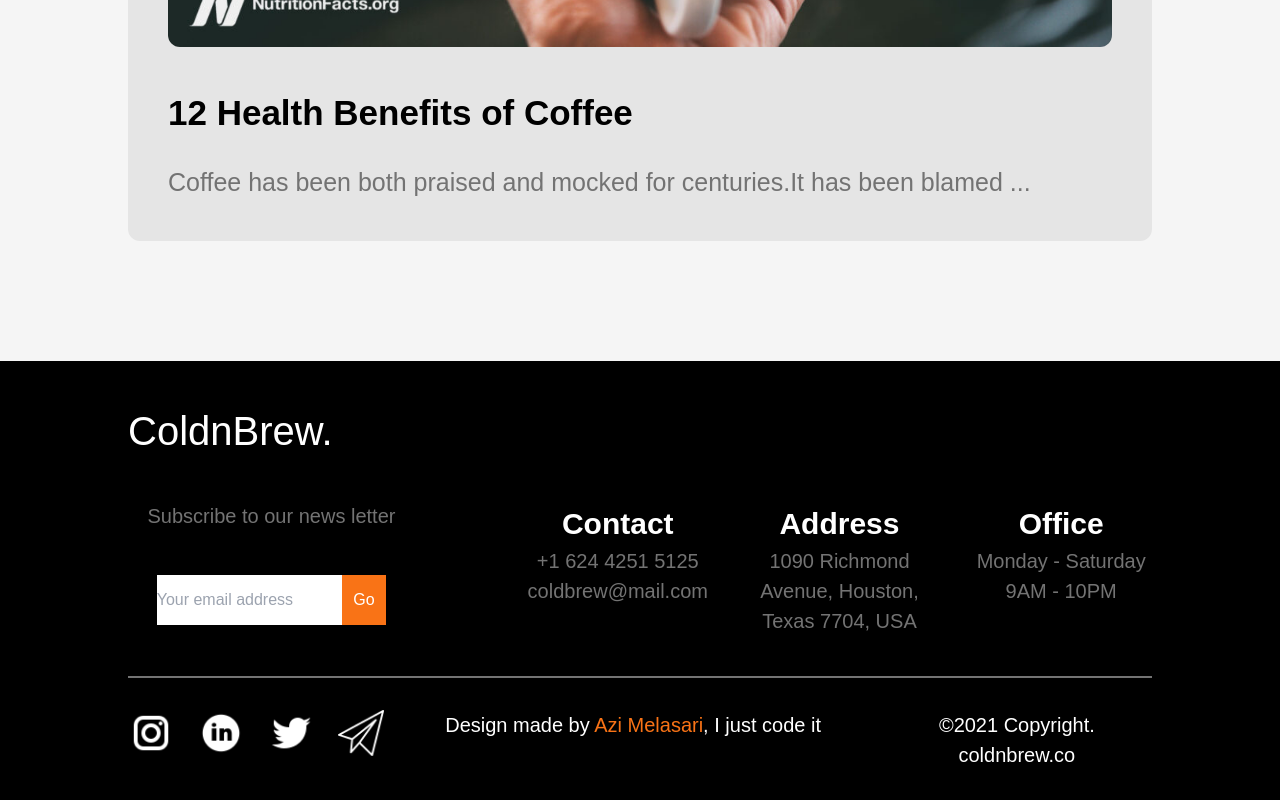
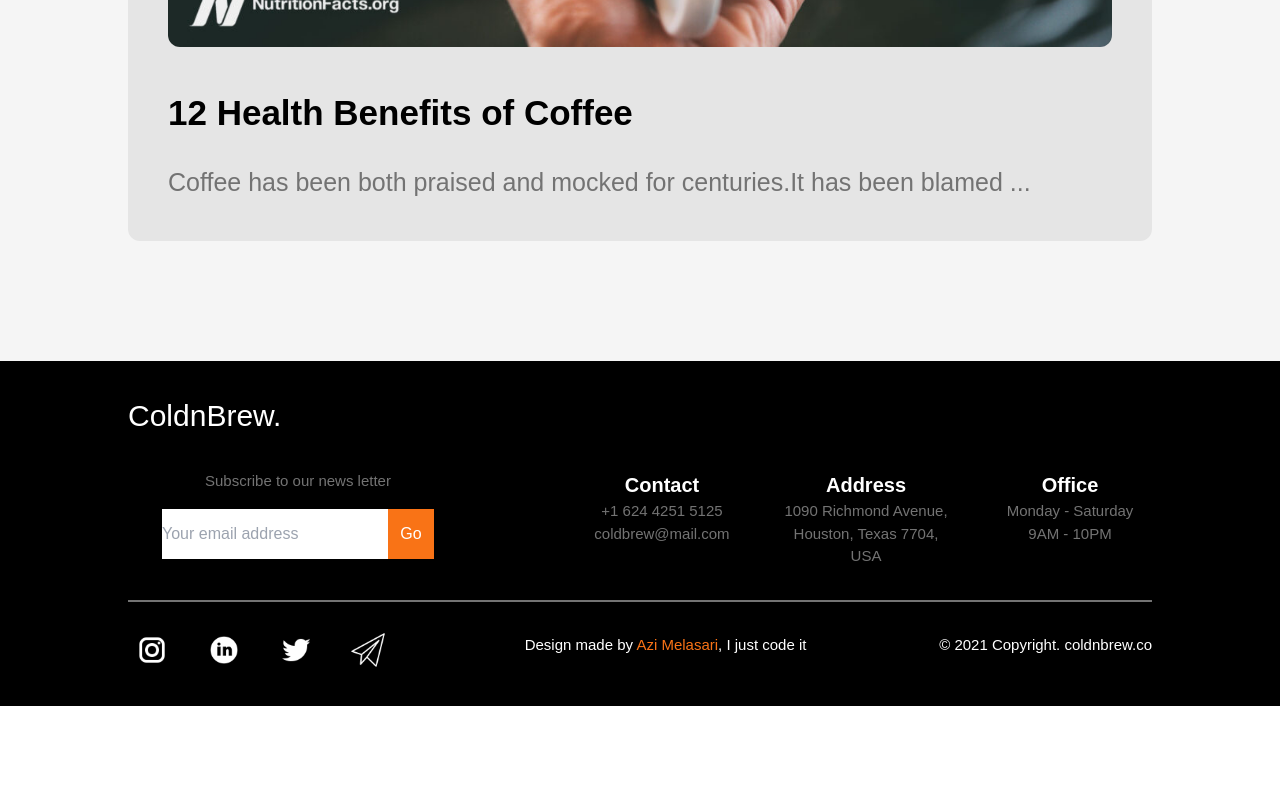
Before and after one commit to GeorgianIT/coffee-shop, a React (Create React App) app: page / in a window 1280 px wide. Shown: the part 6965-7765 px from the top of the page. After the commit the page ends 7671 px from the top, so only its background shows below. Built offline with nearby package versions, Linux system fonts and the light colour scheme.

Commit message:
change footer text size

```diff
--- a/src/components/Footer.js
+++ b/src/components/Footer.js
@@ -6,10 +6,10 @@ const Footer = () => {
 
   return (
     <footer id='contact' className='bg-black text-white flex flex-col'>
-          <h1 className='w-[80%] m-auto text-[40px] text-start mt-10'>ColdnBrew.</h1>
-          <div className='mt-10 flex justify-between lg:w-[80%] m-auto lg:gap-28 mb-10'>
-              <div className='w-[40%] hidden lg:flex flex-col gap-8 '>
-                  <h2 className='text-[20px] text-neutral-500'>Subscribe to our news letter</h2>
+          <h1 className='w-[80%] m-auto text-[30px] text-start mt-8'>ColdnBrew.</h1>
+          <div className='mt-8 flex lg:w-[80%] m-auto lg:gap-28 mb-8'>
+              <div className='w-[40%] hidden lg:flex flex-col gap-2'>
+                  <h2 className='text-[15px] text-neutral-500'>Subscribe to our news letter</h2>
                   <div className='flex justify-between w-[80%] m-auto'>
                         <input type='text' placeholder='Your email address' className='w-[90%] h-[50px]'></input>
                         <button className='bg-orange-500 hover:scale-[105%] transform transition duration-300 w-[50px] h-[50px]'>Go</button>
@@ -17,31 +17,31 @@ const Footer = () => {
               </div>
             <div className='flex gap-10 lg:md:sm:flex-row flex-col'>
               <div className='lg:md:sm:w-[33%]'>
-                  <h1 className='font-bold text-[30px]'>Contact</h1>
-                  <h2 className='text-[15px] lg:text-[20px] text-neutral-500'>+1 624 4251 5125</h2>
-                  <h2 className='text-[15px] lg:text-[20px] text-neutral-500'>coldbrew@mail.com</h2>
+                  <h1 className='font-bold text-[20px]'>Contact</h1>
+                  <h2 className='text-[15px] lg:text-[15px] text-neutral-500'>+1 624 4251 5125</h2>
+                  <h2 className='text-[15px] lg:text-[15px] text-neutral-500'>coldbrew@mail.com</h2>
                   </div>
                 <div className=' lg:md:sm:w-[33%]'>
-            <h1 className='font-bold text-[30px]'>Address</h1>
-            <h2 className='text-[15px] lg:text-[20px] lg:w-[auto] w-[60%] m-auto text-neutral-500'>1090 Richmond Avenue, Houston, Texas 7704, USA</h2>
+            <h1 className='font-bold text-[20px]'>Address</h1>
+            <h2 className='text-[15px] lg:text-[15px] lg:w-[auto] w-[60%] m-auto text-neutral-500'>1090 Richmond Avenue, Houston, Texas 7704, USA</h2>
 
               </div>
               <div className='lg:md:sm:w-[33%]'>
-                  <h1 className='font-bold text-[30px]'>Office</h1>
-                  <h2 className='text-[15px] lg:text-[20px] text-neutral-500'>Monday - Saturday</h2>
-                  <h2 className='text-[15px] lg:text-[20px] text-neutral-500'>9AM - 10PM</h2>
+                  <h1 className='font-bold text-[20px]'>Office</h1>
+                  <h2 className='text-[15px] lg:text-[15px] text-neutral-500'>Monday - Saturday</h2>
+                  <h2 className='text-[15px] lg:text-[15px] text-neutral-500'>9AM - 10PM</h2>
               </div>
               </div>
           </div>
-          <div className='flex lg:flex-row flex-col border-t-2 border-neutral-500 lg:w-[80%] w-[90%] m-auto justify-between mb-8 pt-8'>
-              <div className='flex lg:gap-6 gap-8 lg:m-0 m-auto'>
-                  <a href='#' className='hover:scale-[120%] transform transition duration-300'><img src={instagram} /></a>
-                  <a href='#' className='hover:scale-[120%] transform transition duration-300'><img src={plane} /></a>
-                  <a href='#' className='hover:scale-[120%] transform transition duration-300'><img src={twitter} /></a>
-                  <a href='#' className='hover:scale-[120%] transform transition duration-300'><img src={linkedin} /></a>
+          <div className='flex lg:flex-row flex-col border-t-2 border-neutral-500 lg:w-[80%] w-[90%] m-auto justify-between mb-8 lg:pt-6 pt-4'>
+              <div className='flex gap-6 lg:m-0 m-auto'>
+                  <a href='#' className='scale-[0.7] hover:scale-[100%] transform transition duration-300'><img src={instagram} /></a>
+                  <a href='#' className='scale-[0.7] hover:scale-[100%] transform transition duration-300'><img src={plane} /></a>
+                  <a href='#' className='scale-[0.7] hover:scale-[100%] transform transition duration-300'><img src={twitter} /></a>
+                  <a href='#' className='scale-[0.7] hover:scale-[100%] transform transition duration-300'><img src={linkedin} /></a>
               </div>
-                <h1 className='m-auto lg:mt-0 mt-8 w-[50%] lg:text-[20px] text-[15px]'>Design made by <a href='https://dribbble.com/shots/17172572-ColdnBrew-Landing-Page' target='_blank' className='text-orange-500'>Azi Melasari</a>, I just code it</h1>
-                <h1 className='hidden lg:block text-[20px]'>©2021 Copyright. coldnbrew.co</h1>
+                <h1 className='m-auto lg:mt-0 w-[50%] lg:text-[15px] text-[15px] pt-2'>Design made by <a href='https://dribbble.com/shots/17172572-ColdnBrew-Landing-Page' target='_blank' className='text-orange-500'>Azi Melasari</a>, I just code it</h1>
+                <h1 className='hidden lg:block text-[15px] pt-2'>© 2021 Copyright. coldnbrew.co</h1>
 
           </div>
     </footer>
```
